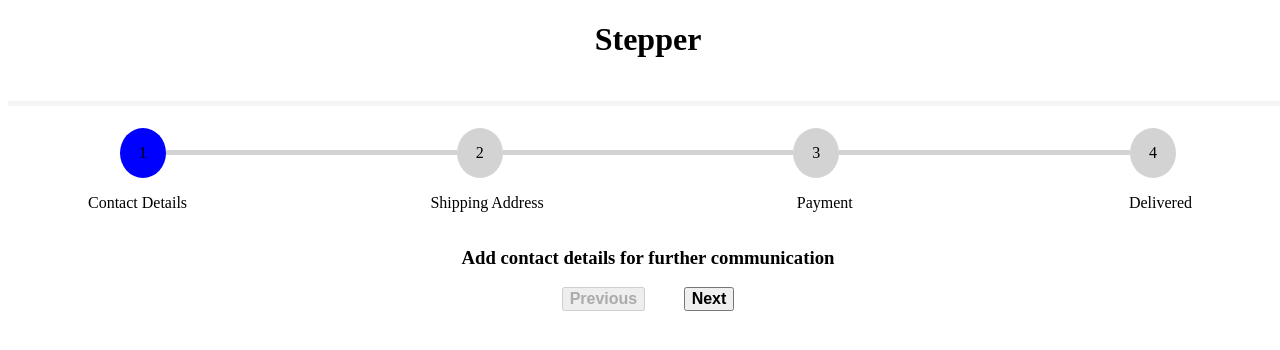
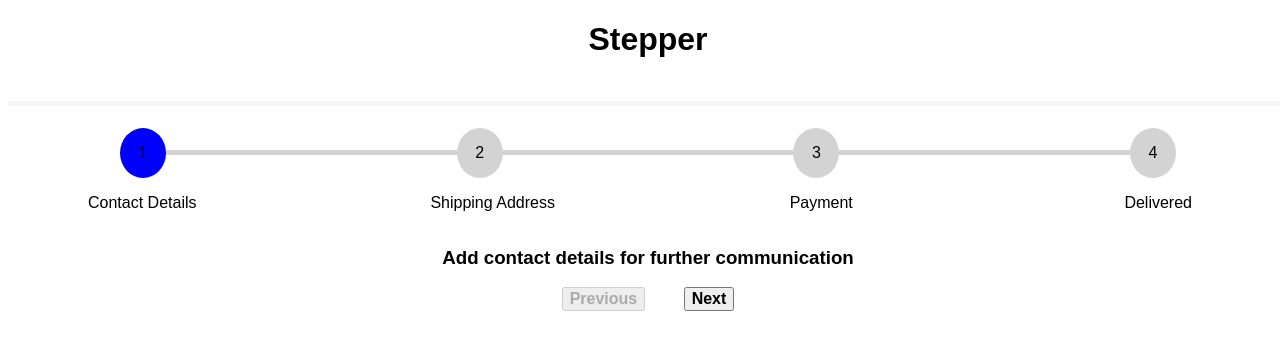
Before and after one commit to AjayMarukonda22/Stepper-Project-Dom, a plain HTML site: page index.html in a window 1280 px wide. Drawn offline with Linux system fonts and the light colour scheme.

Commit message:
Add checkmark ✅ for completed step

```diff
--- a/main.js
+++ b/main.js
@@ -6,7 +6,7 @@ const stepperState = {
         "Add shipping address for successful delivery",
         "Complete payment to complete the order",
         "Ready to get delivered!",
-        "Order Delivered successfully!"
+        "Order Delivered successfully! 🎉"
     ],
     currentIndex: 0
 };
@@ -17,6 +17,7 @@ let description = document.getElementById('description');
 let nextButton = document.getElementById('next');
 let previousButton = document.getElementById('previous');
 
+
 const renderUI = () => {
 
     stepsContainer.innerHTML = "";
@@ -24,16 +25,16 @@ const renderUI = () => {
 
     stepperState.steps.forEach((step, index) => {
 
-     let logo = document.createElement('div');
-       logo.className = "logo";
-       logo.textContent = index+1;
-       logo.style.height = "50px";
-       logo.style.width = "50px";
-       logo.style.borderRadius = "50%";
-       logo.style.display = "flex";
-       logo.style.justifyContent = "center"
-       logo.style.alignItems = "center";
-       logo.style.backgroundColor = "lightgrey";
+     let circle = document.createElement('div');
+       circle.className = "logo";
+       circle.textContent = index+1;
+       circle.style.height = "50px";
+       circle.style.width = "50px";
+       circle.style.borderRadius = "50%";
+       circle.style.display = "flex";
+       circle.style.justifyContent = "center"
+       circle.style.alignItems = "center";
+       circle.style.backgroundColor = "lightgrey";
 
 
      let name = document.createElement('p');
@@ -42,7 +43,7 @@ const renderUI = () => {
 
      stepName.appendChild(name);
 
-     stepsContainer.appendChild(logo);
+     stepsContainer.appendChild(circle);
 
      let line = document.createElement('div');
      if (index < stepperState.steps.length - 1) {
@@ -55,12 +56,13 @@ const renderUI = () => {
     }
 
     if(index < stepperState.currentIndex) {
-         logo.style.backgroundColor = "green";
-         line.style.backgroundColor = "green"
+         circle.style.backgroundColor = "green";
+         circle.innerHTML = "✔";
+         circle.style.backgroundColor = "green"
      }
 
      if(index === stepperState.currentIndex)
-        logo.style.backgroundColor = "blue";
+        circle.style.backgroundColor = "blue";
 
     description.textContent = stepperState.descriptions[stepperState.currentIndex];
 
--- a/style.css
+++ b/style.css
@@ -2,6 +2,7 @@
 html, body {
     height: 100%;
     width: 100%;
+    font-family: sans-serif;
 }
 .header{
      height: 10%;
```
